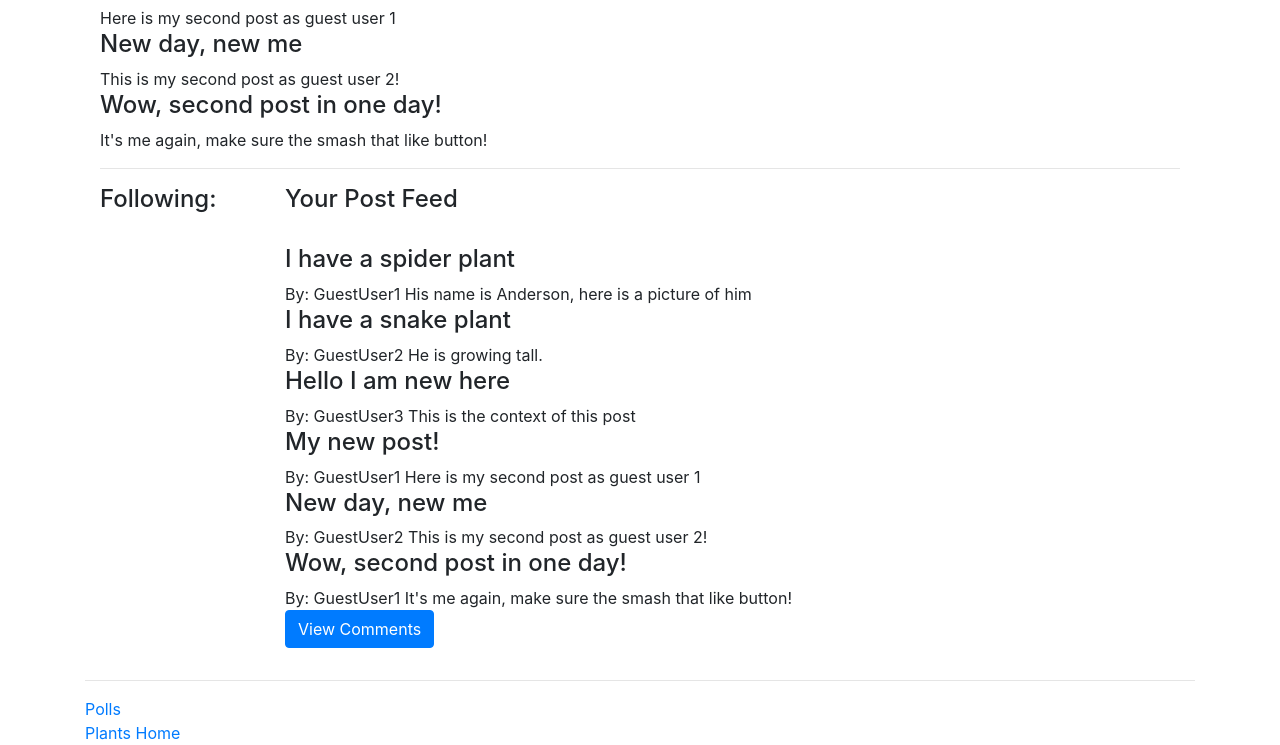
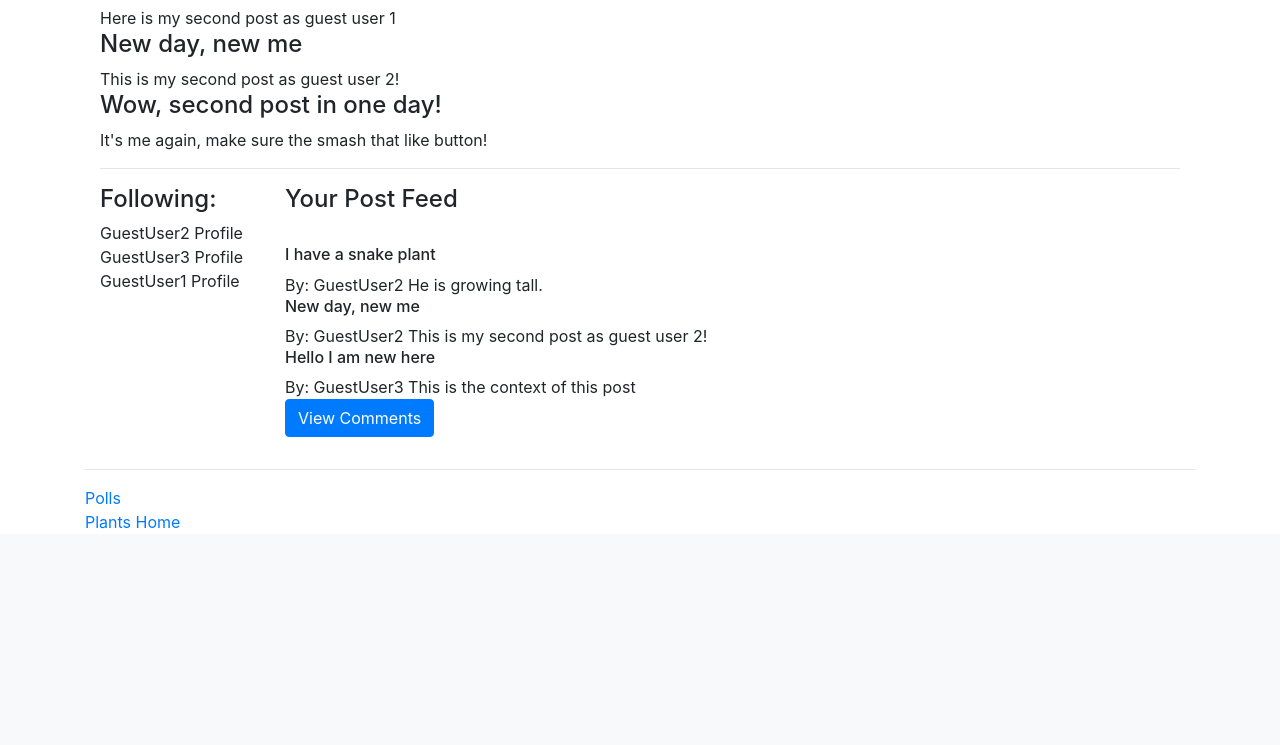
Before and after one commit to sbudisav/djangosite, a Django app: template profiles/templates/profiles/home.html in a window 1280 px wide. Shown: the part 730-1475 px from the top of the page. After the commit the page ends 1259 px from the top, so only its background shows below. Run offline with Django 3.2, Linux system fonts and the light colour scheme; data comes from the database, SQL or seed files in the repository; the template is opened without the code that fills it: values that come from a table or form of the project are taken from there, most other values are stand-ins (such as "Sample title", 1, 10 or a date in 2020); some libraries are stand-ins or nearby versions.

Commit message:
gets post feed working

```diff
--- a/profiles/models.py
+++ b/profiles/models.py
@@ -1,5 +1,6 @@
 from django.db import models
 from django.contrib.auth.models import User
+from posts.models import Post, Comment
 from django.db.models.signals import post_save
 from django.dispatch import receiver
 from PIL import Image
@@ -26,11 +27,21 @@ class UserProfile(models.Model):
     return
 
   def user_feed(self):
-    for follow_object in self.following:
-      followed_posts = Post.objects.filter(author=follow_object.followed_user)
+    post_feed = []
+    follow_object = FollowedUser.objects.filter(user=self)
+    for fo in follow_object:
+      followed_posts = Post.objects.filter(author=fo.followed_user.user)
       for post in followed_posts:
-        post_feed.append(post)
+         post_feed.append(post)
     return post_feed
+
+
+  # def user_feed(self):
+  #   for follow_object in self.following.all():
+  #     followed_posts = Post.objects.filter(author=follow_object.followed_user)
+  #     for post in followed_posts:
+  #       post_feed.append(post)
+  #   return post_feed
 
   def __str__(self):
     return f'{self.user.username} Profile'
--- a/profiles/templates/profiles/home.html
+++ b/profiles/templates/profiles/home.html
@@ -46,16 +46,18 @@
     <div class="row">
       <div class="col-md-2">
         <h4>Following:</h4>
-
+        {% for fu in followed_user %}
+          {{ fu.followed_user }}
+        {% endfor %}
       </div>
 
       <div class="col-md-10">
         <h4>Your Post Feed</h4> <br>
         <!-- Pass a comment count for display View Comments (4) -->
-        {% for post in posts %}
-          <h4> {{ post.title }} </h4>
-          By: {{ post.author }}
-          {{ post.text }} <br>
+        {% for fpost in user_profile.user_feed %}
+          <h6> {{ fpost.title }} </h6>
+          By: {{ fpost.author }}
+          {{ fpost.text }} <br>
         {% endfor %}
 
         <p><a class="btn btn-primary" data-toggle="collapse" href="#collapseExample" role="button" aria-expanded="false" aria-controls="collapseExample">View Comments
--- a/profiles/views.py
+++ b/profiles/views.py
@@ -38,14 +38,13 @@ class HomePageView(generic.DetailView):
   context_object_name = 'user_profile'
 
   def get_context_data(self, *args, **kwargs):
-    # context = super(HomePageView, self).get_context_data(*args, **kwargs)
     context = super().get_context_data(**kwargs)
-
     user = get_object_or_404(User, id=self.request.user.id)
     context['user'] = user
     context['posts'] = Post.objects.filter(author=user.id)
     context['user_plants'] = UserPlant.objects.filter(user=user)
-    context['feed'] = self.user_feed(self)
+    # context['feed'] = .user_feed(self)
+    context['followed_user'] = FollowedUser.objects.filter(user=user.id)
     return context
 
 
```
